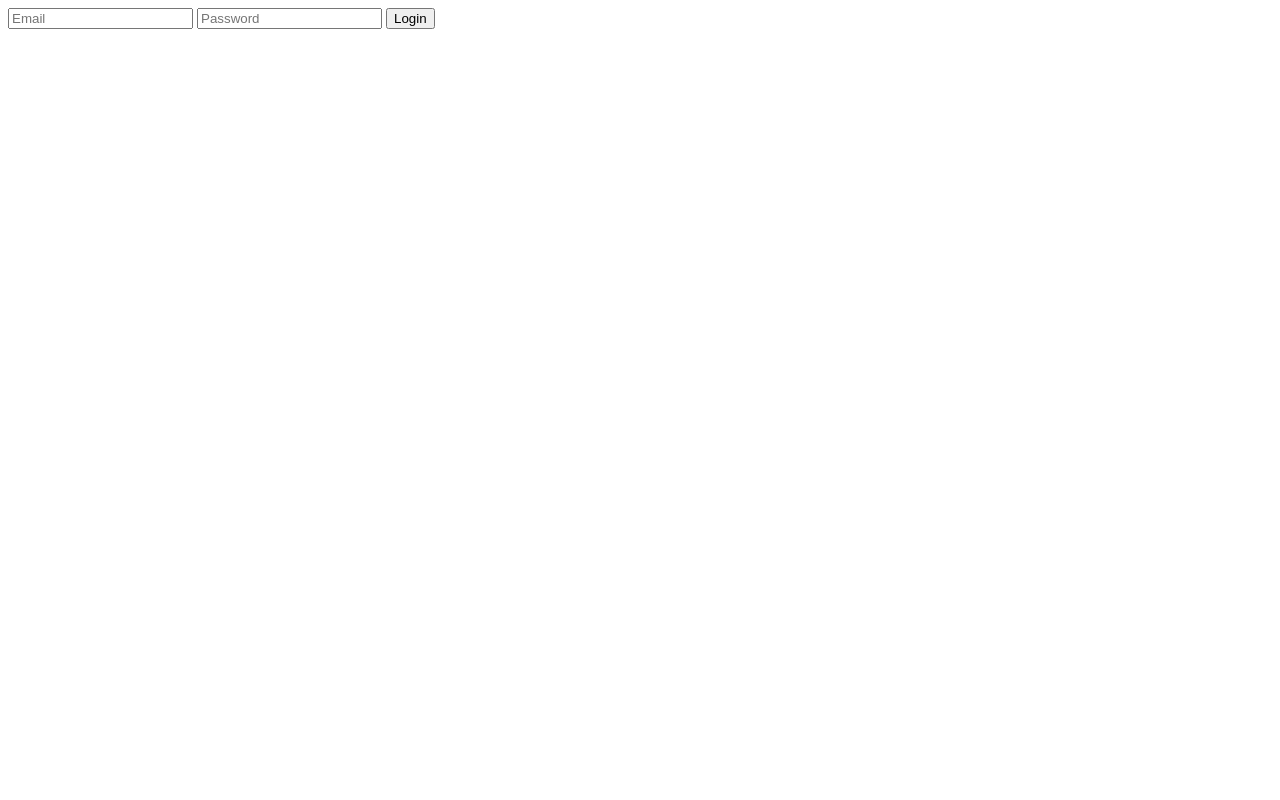
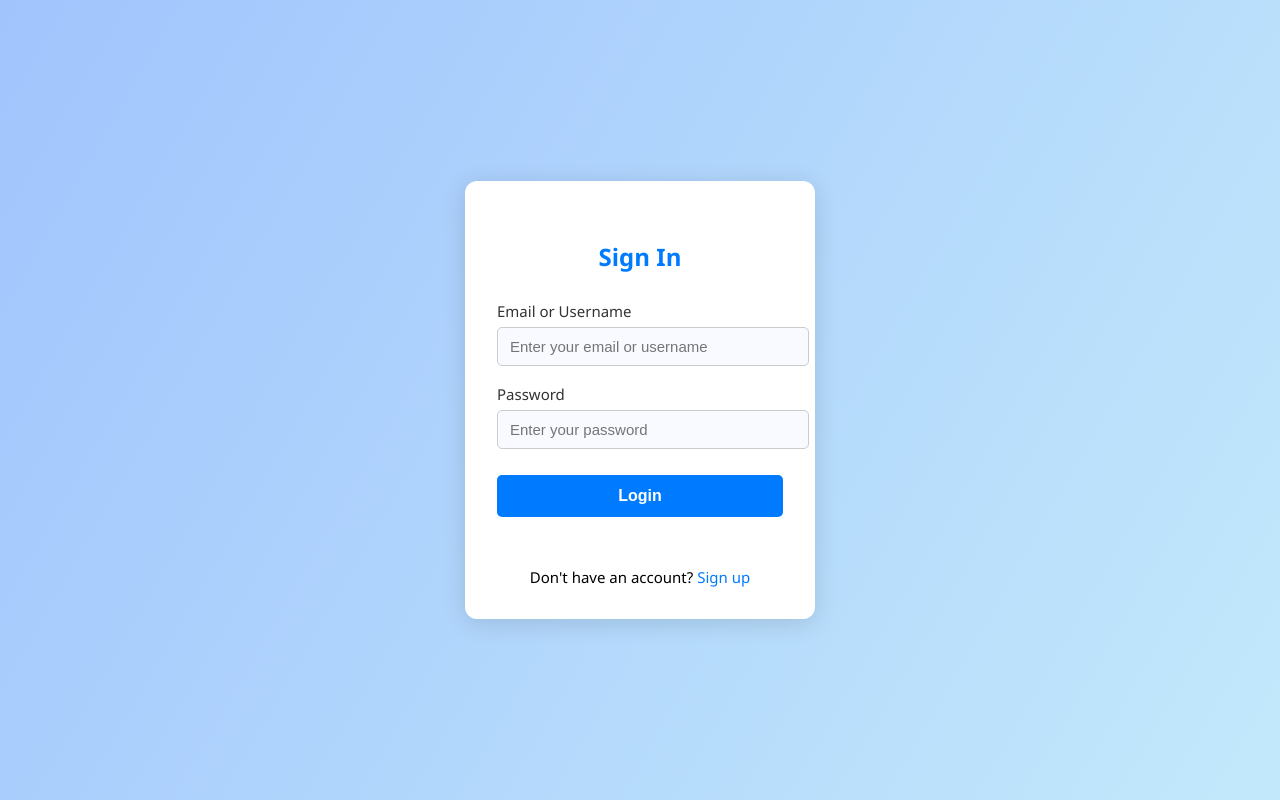
Before and after one commit to chachak410/ai-design-generator, a plain HTML site: page login.html in a window 1280 px wide. Drawn offline with Linux system fonts and the light colour scheme.

Commit message:
chore: save local changes to login.html before merge

```diff
--- a/login.html
+++ b/login.html
@@ -1,14 +1,126 @@
-<form id="login-form" autocomplete="on">
-  <input id="login-email" type="email" placeholder="Email" required />
-  <input id="login-password" type="password" placeholder="Password" required />
-  <button class="primary" type="submit">Login</button>
-  <div id="login-error" class="error"></div>
 
-</form>
-<form id="register-form" style="display:none" autocomplete="on">
-  <input id="reg-email" type="email" placeholder="Email" required />
-  <input id="reg-password" type="password" placeholder="Password (min 6 chars)" minlength="6" required />
-  <button class="primary" type="submit">Create account</button>
-  <div class="hint">You’ll be signed in automatically after creating an account.</div>
-  <div id="register-error" class="error"></div>
-</form>
+<!DOCTYPE html>
+<html lang="en">
+<head>
+  <meta charset="UTF-8">
+  <title>Login</title>
+  <meta name="viewport" content="width=device-width, initial-scale=1.0">
+  <style>
+    body {
+      background: linear-gradient(120deg, #a1c4fd 0%, #c2e9fb 100%);
+      font-family: 'Segoe UI', Arial, sans-serif;
+      min-height: 100vh;
+      margin: 0;
+      display: flex;
+      align-items: center;
+      justify-content: center;
+    }
+    .login-container {
+      background: #fff;
+      padding: 40px 32px 32px 32px;
+      border-radius: 12px;
+      box-shadow: 0 4px 24px #0002;
+      width: 100%;
+      max-width: 350px;
+      box-sizing: border-box;
+    }
+    .login-container h2 {
+      text-align: center;
+      margin-bottom: 28px;
+      color: #007bff;
+      font-weight: 600;
+    }
+    .login-container label {
+      display: block;
+      margin-bottom: 6px;
+      color: #333;
+      font-size: 15px;
+    }
+    .login-container input[type="text"],
+    .login-container input[type="password"] {
+      width: 100%;
+      padding: 10px 12px;
+      margin-bottom: 18px;
+      border: 1px solid #ccc;
+      border-radius: 5px;
+      font-size: 15px;
+      background: #f8faff;
+      transition: border 0.2s;
+    }
+    .login-container input:focus {
+      border: 1.5px solid #007bff;
+      outline: none;
+    }
+    .login-container button {
+      width: 100%;
+      padding: 12px;
+      background: #007bff;
+      color: #fff;
+      border: none;
+      border-radius: 5px;
+      font-size: 16px;
+      font-weight: 600;
+      cursor: pointer;
+      margin-top: 8px;
+      transition: background 0.2s;
+    }
+    .login-container button:hover {
+      background: #0056b3;
+    }
+    .login-container .error {
+      color: #e74c3c;
+      text-align: center;
+      margin-top: 10px;
+      min-height: 22px;
+      font-size: 14px;
+    }
+    .login-container .register-link {
+      text-align: center;
+      margin-top: 18px;
+      font-size: 15px;
+    }
+    .login-container .register-link a {
+      color: #007bff;
+      text-decoration: none;
+      font-weight: 500;
+    }
+    .login-container .register-link a:hover {
+      text-decoration: underline;
+    }
+  </style>
+</head>
+<body>
+  <div class="login-container">
+    <h2>Sign In</h2>
+    <form id="login-form" autocomplete="on">
+      <label for="login-email">Email or Username</label>
+      <input id="login-email" type="text" placeholder="Enter your email or username" required />
+      <label for="login-password">Password</label>
+      <input id="login-password" type="password" placeholder="Enter your password" required />
+      <button type="submit">Login</button>
+      <div id="login-error" class="error"></div>
+    </form>
+    <div class="register-link">
+      Don't have an account? <a href="setup.html">Sign up</a>
+    </div>
+  </div>
+  <script>
+  document.getElementById('login-form').onsubmit = async function(e) {
+    e.preventDefault();
+    const email = document.getElementById('login-email').value;
+    const password = document.getElementById('login-password').value;
+    const res = await fetch('/api/login', {
+      method: 'POST',
+      headers: { 'Content-Type': 'application/json' },
+      body: JSON.stringify({ email, password })
+    });
+    const result = await res.json();
+    if (result.success) {
+      window.location.href = 'index.html';
+    } else {
+      document.getElementById('login-error').innerText = result.message || 'Login failed';
+    }
+  };
+  </script>
+</body>
+</html>
```
